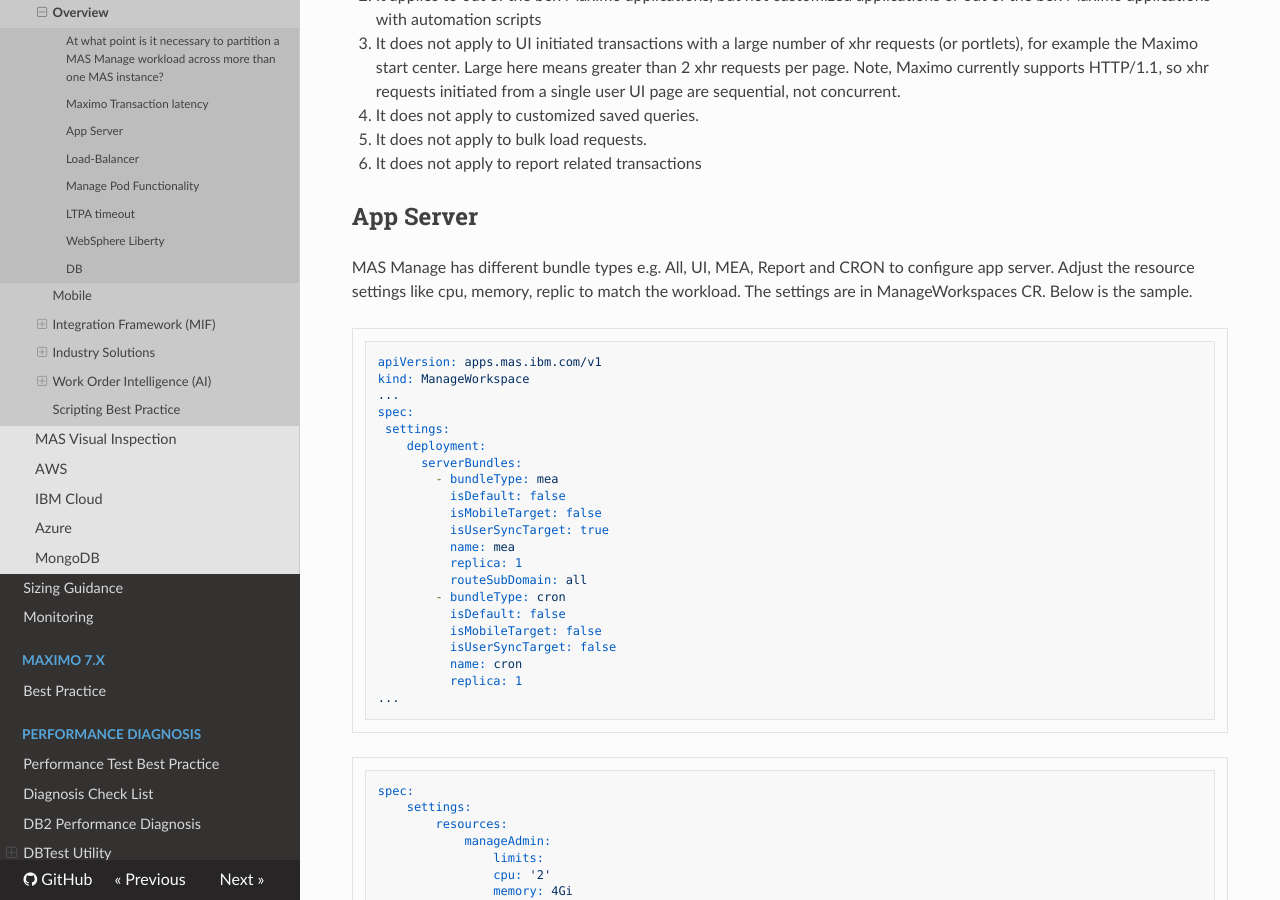
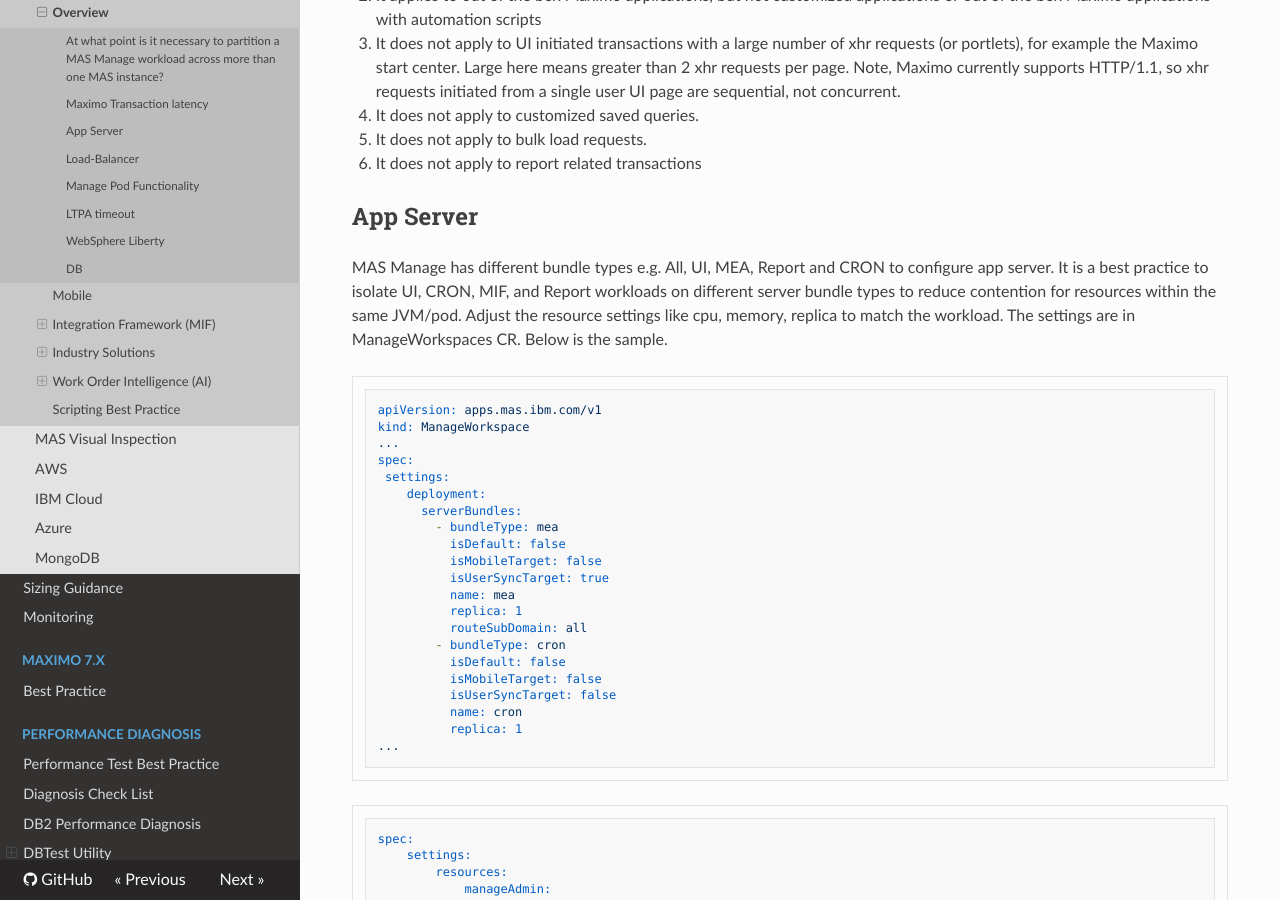
Before and after one commit to ibm-mas/mas-performance, an MkDocs documentation site: the page built from docs/mas/manage/bestpractice.md, in a window 1280 px wide and 900 px high, scrolled down 1094 px. Built offline with MkDocs 1.6.1, drawn with Linux system fonts in a browser that asks for light colours; nearby versions of some CDN libraries.

Commit message:
[patch] update manage best practice for workload isolation

````diff
--- a/docs/mas/manage/bestpractice.md
+++ b/docs/mas/manage/bestpractice.md
@@ -31,7 +31,7 @@
 
 ## App Server
 
-MAS Manage has different bundle types e.g. All, UI, MEA, Report and CRON to configure app server. Adjust the resource settings like cpu, memory, replic to match the workload. The settings are in ManageWorkspaces CR. Below is the sample.
+MAS Manage has different bundle types e.g. All, UI, MEA, Report and CRON to configure app server. It is a best practice to isolate UI, CRON, MIF, and Report workloads on different server bundle types to reduce contention for resources within the same JVM/pod.  Adjust the resource settings like cpu, memory, replica to match the workload. The settings are in ManageWorkspaces CR. Below is the sample.
 
 ```yaml
 apiVersion: apps.mas.ibm.com/v1
````
